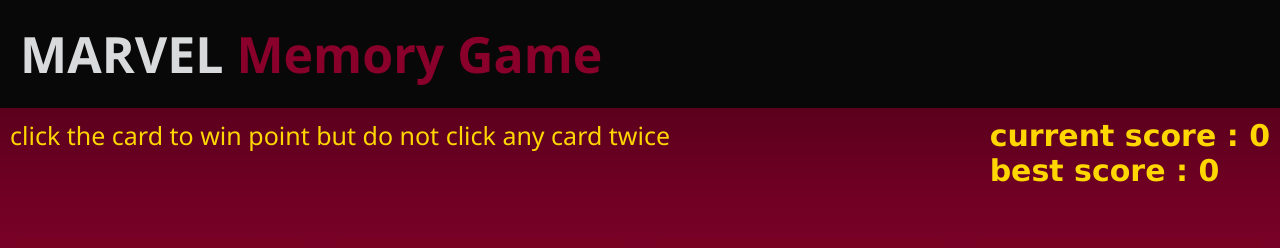
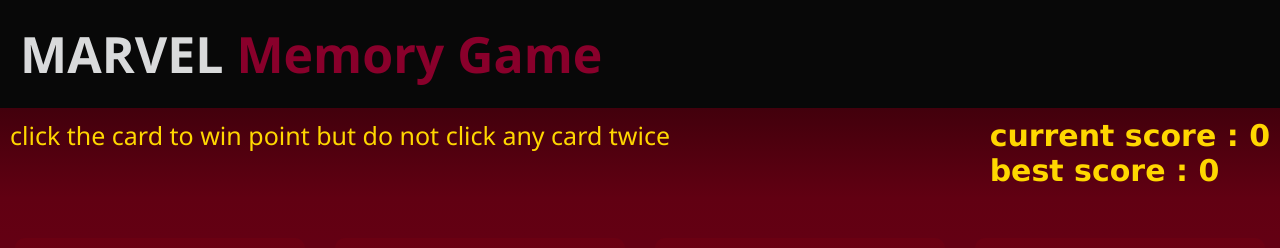
Before and after one commit to singhutp-glitch/memory-card, a React (Vite) app: page / in a window 1280 px wide. Shown: the top 248 px of the page. Built offline with nearby package versions, Linux system fonts and the light colour scheme.

Commit message:
Change the background color shade

```diff
--- a/src/styles/cardSpace.css
+++ b/src/styles/cardSpace.css
@@ -6,5 +6,5 @@
     padding-bottom: 100px;
     padding-top: 40px;
 
-    background: linear-gradient(to bottom,#710024,#d50f4e , #0B0B0B);
+    background: linear-gradient(to bottom,#610012,#890022 , #0B0B0B);
 }
--- a/src/styles/layout.css
+++ b/src/styles/layout.css
@@ -17,7 +17,7 @@
   justify-content: space-between;
   color: gold;
 
-  background: linear-gradient(to bottom,#5b001d ,#710024);
+  background: linear-gradient(to bottom,#42000c,#610012);
 
 
 }
```
